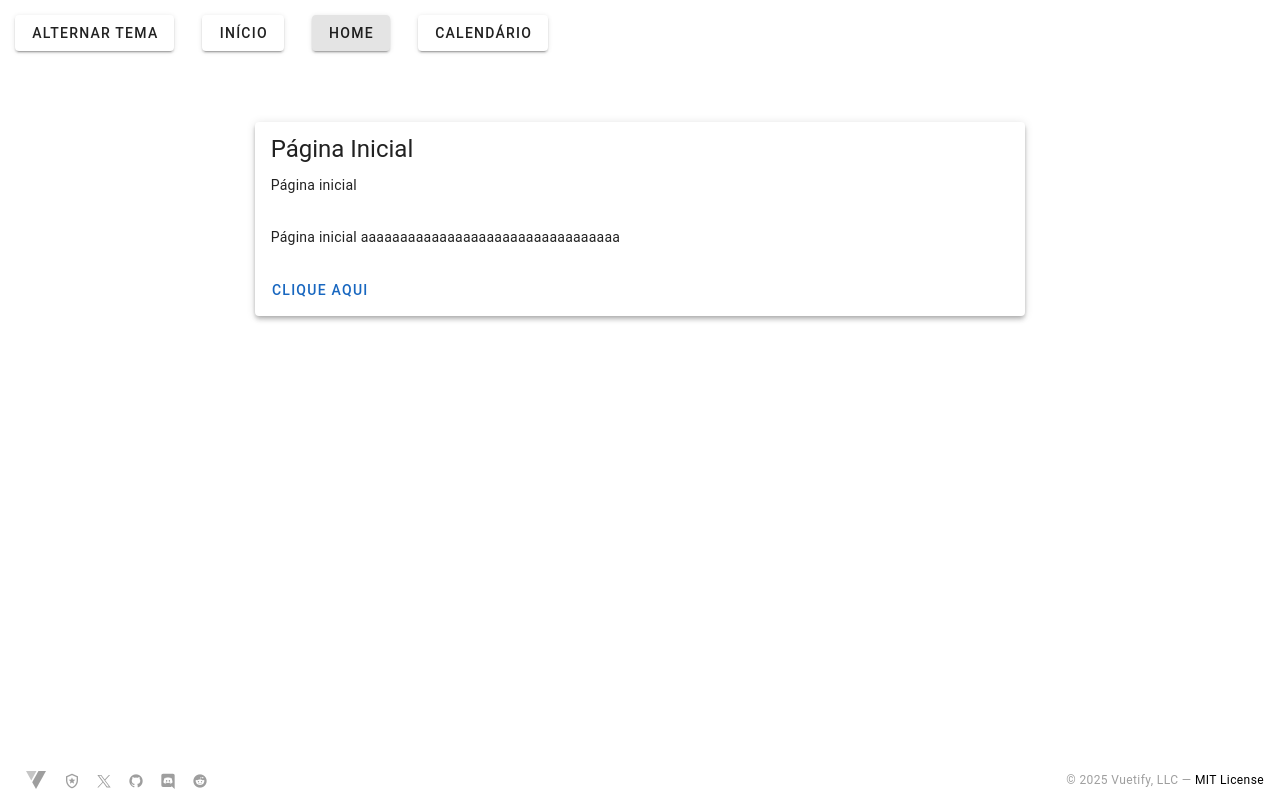
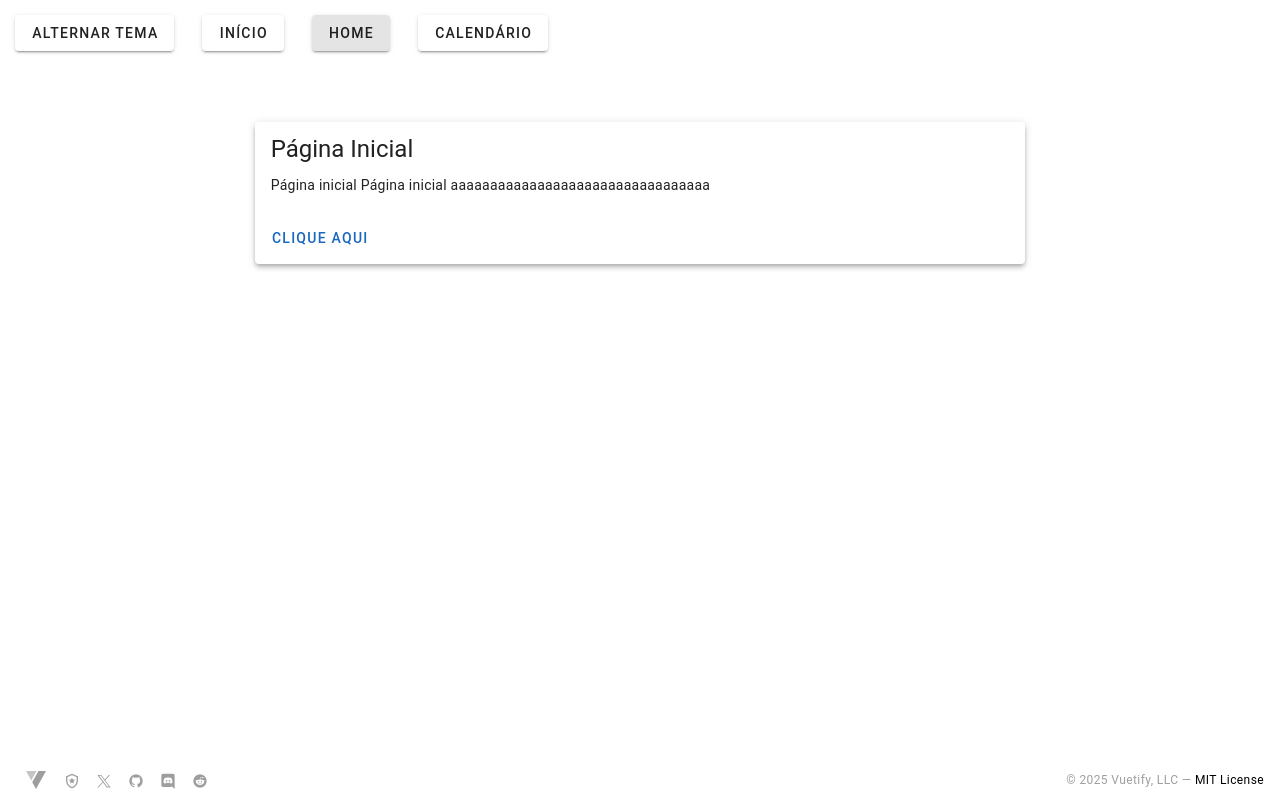
Before and after one commit to Emylouly/Vue3, a Vue app in the folder calendar/: page /home in a window 1280 px wide. Built offline with nearby package versions, Linux system fonts and the light colour scheme; a small style sheet from the web is missing.

Commit message:
Update home.vue

```diff
--- a/calendar/src/pages/home.vue
+++ b/calendar/src/pages/home.vue
@@ -6,8 +6,6 @@
             <v-card-title class="text-h5">Página Inicial</v-card-title>
             <v-card-text>
               Página inicial
-            </v-card-text>
-            <v-card-text>
               Página inicial aaaaaaaaaaaaaaaaaaaaaaaaaaaaaaaaa
             </v-card-text>
             <v-card-actions>
```
